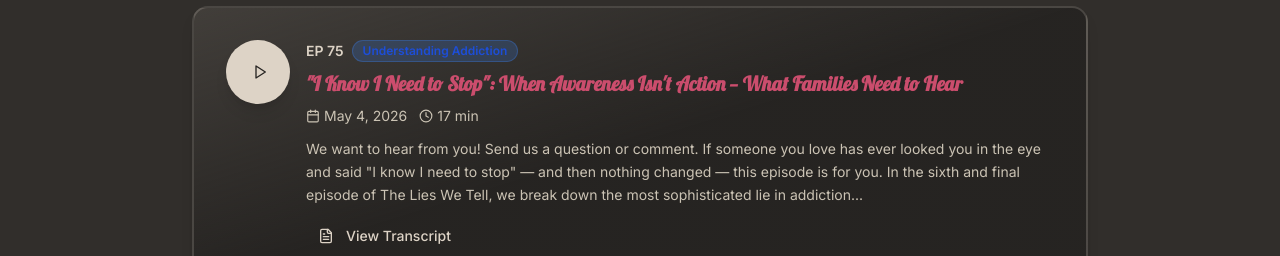
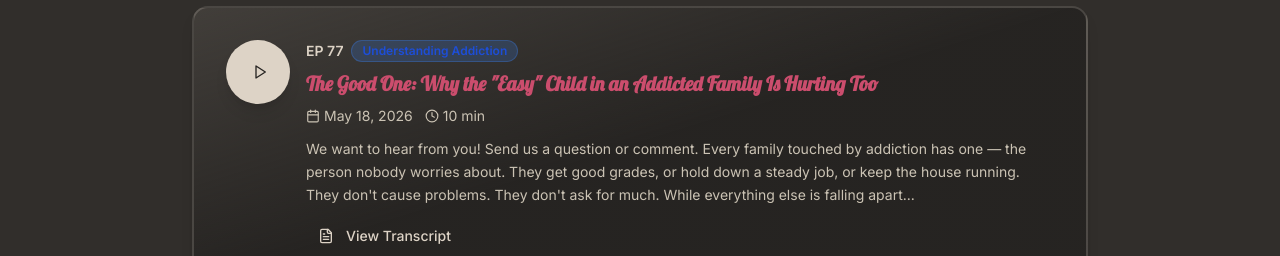
Before and after one commit to MattBrown0406/partywreckera, a React (Vite) app: page /episodes in a window 1280 px wide. Shown: the part 442-698 px from the top of the page. Built offline with nearby package versions, Linux system fonts and the light colour scheme; no server answers; the HTML template or start-up script is replaced by a standard one.

Commit message:
Changes
Co-authored-by: MattBrown0406 <249998524+MattBrown0406@users.noreply.github.com>

```diff
--- a/src/data/podcastFeedSnapshot.ts
+++ b/src/data/podcastFeedSnapshot.ts
@@ -7,6 +7,60 @@ export const podcastFeedSnapshot = {
   "image": "https://storage.buzzsprout.com/bs609jqq9aucxqvig2xvs5z2fc0a?.jpg",
   "episodes": [
     {
+      "id": "Buzzsprout-19193489",
+      "title": "The Good One: Why the \"Easy\" Child in an Addicted Family Is Hurting Too",
+      "description": "We want to hear from you! Send us a question or comment. Every family touched by addiction has one — the person nobody worries about. They get good grades, or hold down a steady job, or keep the house running. They don't cause problems. They don't ask for much. While everything else is falling apart...",
+      "pubDate": "Mon, 18 May 2026 04:00:00 -0700",
+      "duration": 658,
+      "episodeNumber": 77,
+      "audioUrl": "https://www.buzzsprout.com/1941777/episodes/19193489-the-good-one-why-the-easy-child-in-an-addicted-family-is-hurting-too.mp3",
+      "transcripts": [
+        {
+          "url": "https://www.buzzsprout.com/1941777/19193489/transcript",
+          "type": "text/html"
+        },
+        {
+          "url": "https://www.buzzsprout.com/1941777/19193489/transcript.json",
+          "type": "application/json"
+        },
+        {
+          "url": "https://www.buzzsprout.com/1941777/19193489/transcript.srt",
+          "type": "application/x-subrip"
+        },
+        {
+          "url": "https://www.buzzsprout.com/1941777/19193489/transcript.vtt",
+          "type": "text/vtt"
+        }
+      ]
+    },
+    {
+      "id": "Buzzsprout-19125216",
+      "title": "The Fixer: How Enabling Behavior Keeps Addiction Alive (And What to Do Instead)",
+      "description": "We want to hear from you! Send us a question or comment. Are you the one who keeps everything from falling apart? The one who manages the crises, covers the mistakes, makes the calls, and holds the family together while everyone else is struggling? If so, this episode was made for you. In the first ...",
+      "pubDate": "Mon, 11 May 2026 04:00:00 -0700",
+      "duration": 859,
+      "episodeNumber": 76,
+      "audioUrl": "https://www.buzzsprout.com/1941777/episodes/19125216-the-fixer-how-enabling-behavior-keeps-addiction-alive-and-what-to-do-instead.mp3",
+      "transcripts": [
+        {
+          "url": "https://www.buzzsprout.com/1941777/19125216/transcript",
+          "type": "text/html"
+        },
+        {
+          "url": "https://www.buzzsprout.com/1941777/19125216/transcript.json",
+          "type": "application/json"
+        },
+        {
+          "url": "https://www.buzzsprout.com/1941777/19125216/transcript.srt",
+          "type": "application/x-subrip"
+        },
+        {
+          "url": "https://www.buzzsprout.com/1941777/19125216/transcript.vtt",
+          "type": "text/vtt"
+        }
+      ]
+    },
+    {
       "id": "Buzzsprout-19036456",
       "title": "\"I Know I Need to Stop\": When Awareness Isn't Action — What Families Need to Hear",
       "description": "We want to hear from you! Send us a question or comment. If someone you love has ever looked you in the eye and said \"I know I need to stop\" — and then nothing changed — this episode is for you. In the sixth and final episode of The Lies We Tell, we break down the most sophisticated lie in addiction...",
```
